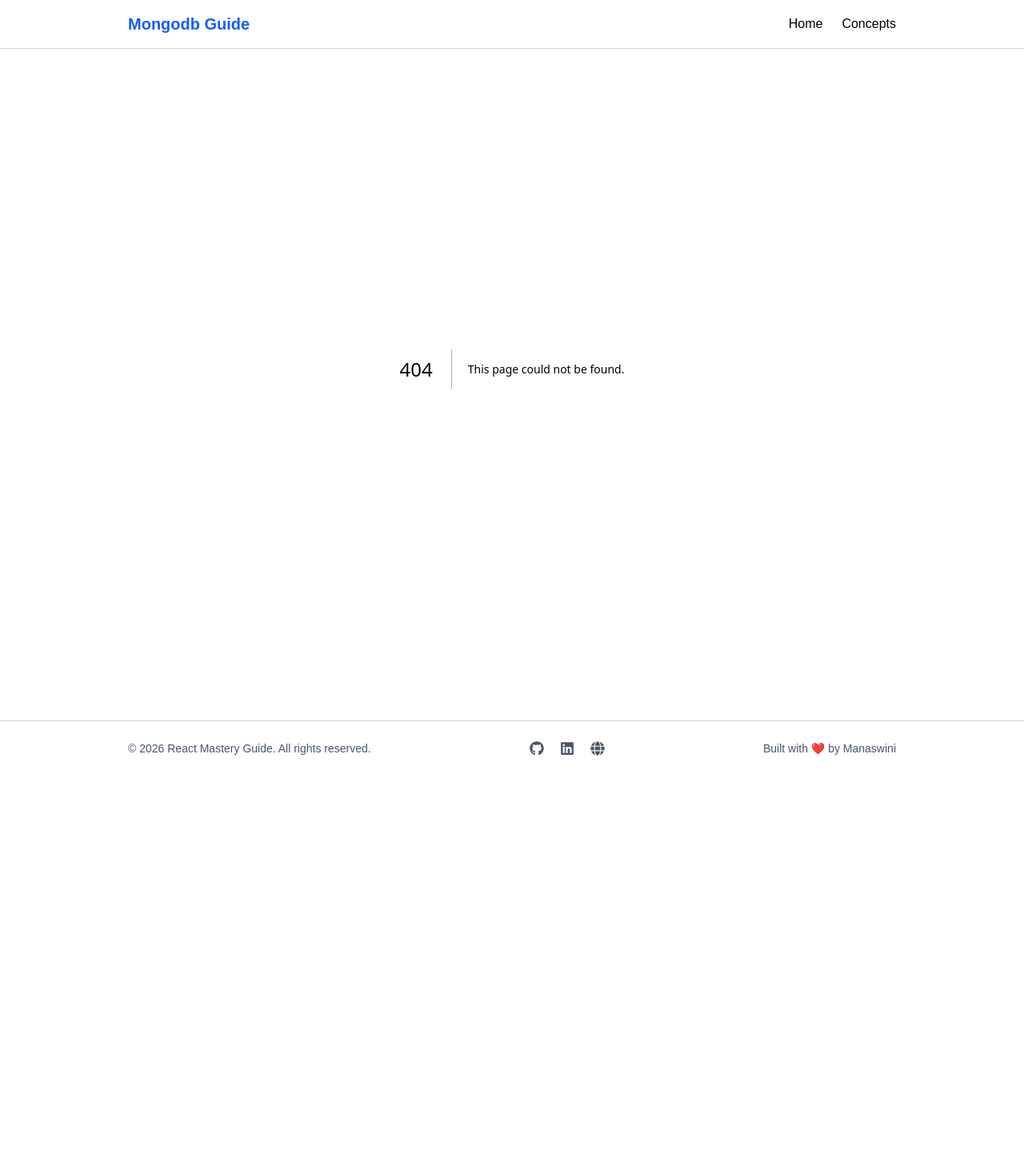
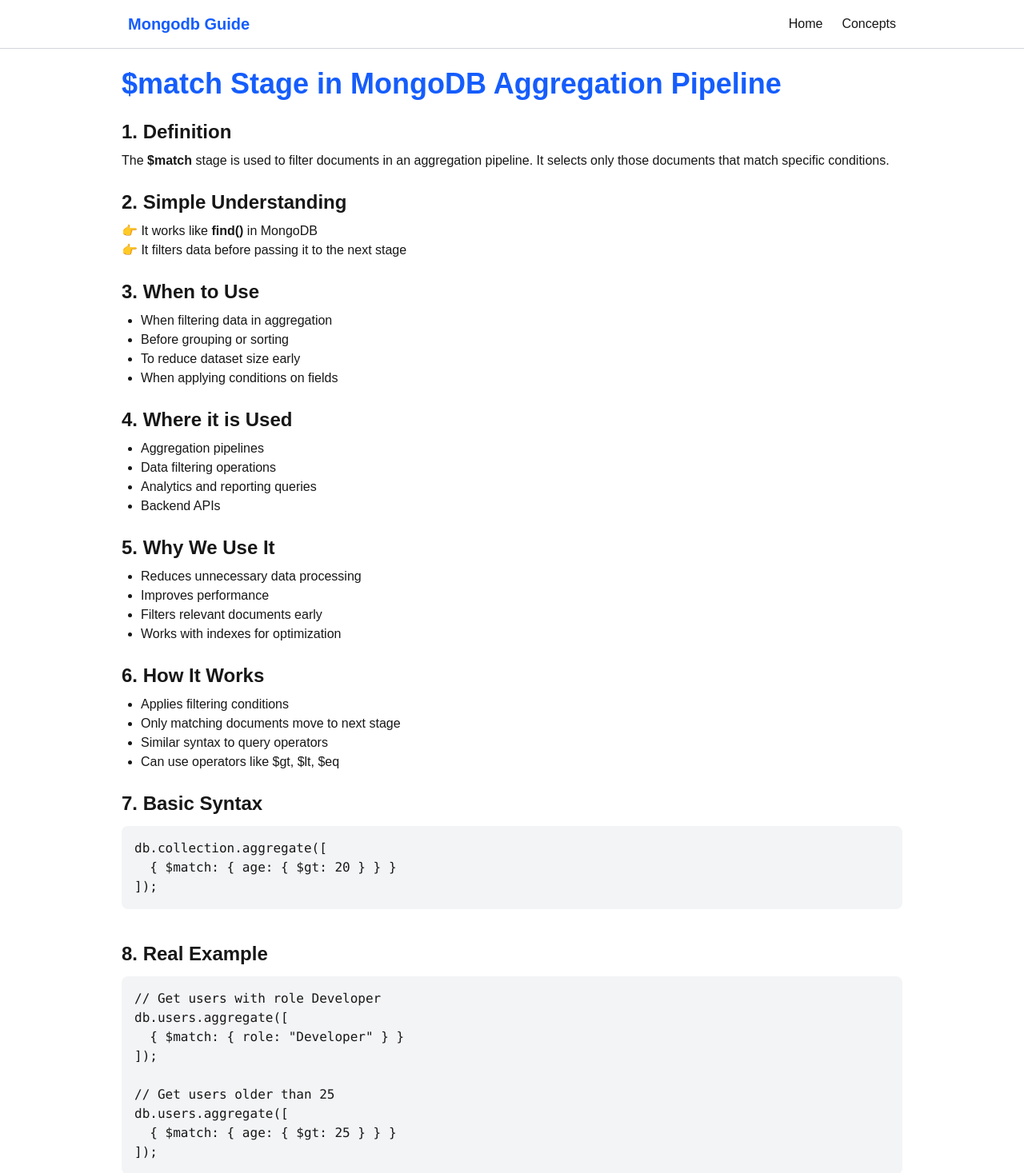
Before and after one commit to Monisasmal/MongoDB-Concept, a Next.js app: page /concepts/MatchStageMongoDB in a window 1280 px wide. Before the commit this address had no page. Shown: the top 1467 px of the page at 80% size. Before the commit the page ends 970 px from the top, so only its background shows below. Built offline with nearby package versions, Linux system fonts and the light colour scheme.

Commit message:
update concept

```diff
--- /dev/null
+++ b/src/app/concepts/MatchStageMongoDB/page.tsx
@@ -0,0 +1,145 @@
+export default function MatchStageMongoDB() {
+  return (
+    <div className="max-w-5xl mx-auto p-6">
+
+      <h1 className="text-4xl font-bold text-blue-600 mb-6">
+        $match Stage in MongoDB Aggregation Pipeline
+      </h1>
+
+      {/* Definition */}
+      <section className="mb-6">
+        <h2 className="text-2xl font-semibold mb-2">1. Definition</h2>
+        <p>
+          The <strong>$match</strong> stage is used to filter documents in an
+          aggregation pipeline. It selects only those documents that match
+          specific conditions.
+        </p>
+      </section>
+
+      {/* Simple Understanding */}
+      <section className="mb-6">
+        <h2 className="text-2xl font-semibold mb-2">2. Simple Understanding</h2>
+        <p>
+          👉 It works like <strong>find()</strong> in MongoDB
+          <br />
+          👉 It filters data before passing it to the next stage
+        </p>
+      </section>
+
+      {/* When */}
+      <section className="mb-6">
+        <h2 className="text-2xl font-semibold mb-2">3. When to Use</h2>
+        <ul className="list-disc ml-6">
+          <li>When filtering data in aggregation</li>
+          <li>Before grouping or sorting</li>
+          <li>To reduce dataset size early</li>
+          <li>When applying conditions on fields</li>
+        </ul>
+      </section>
+
+      {/* Where */}
+      <section className="mb-6">
+        <h2 className="text-2xl font-semibold mb-2">4. Where it is Used</h2>
+        <ul className="list-disc ml-6">
+          <li>Aggregation pipelines</li>
+          <li>Data filtering operations</li>
+          <li>Analytics and reporting queries</li>
+          <li>Backend APIs</li>
+        </ul>
+      </section>
+
+      {/* Why */}
+      <section className="mb-6">
+        <h2 className="text-2xl font-semibold mb-2">5. Why We Use It</h2>
+        <ul className="list-disc ml-6">
+          <li>Reduces unnecessary data processing</li>
+          <li>Improves performance</li>
+          <li>Filters relevant documents early</li>
+          <li>Works with indexes for optimization</li>
+        </ul>
+      </section>
+
+      {/* How */}
+      <section className="mb-6">
+        <h2 className="text-2xl font-semibold mb-2">6. How It Works</h2>
+        <ul className="list-disc ml-6">
+          <li>Applies filtering conditions</li>
+          <li>Only matching documents move to next stage</li>
+          <li>Similar syntax to query operators</li>
+          <li>Can use operators like $gt, $lt, $eq</li>
+        </ul>
+      </section>
+
+      {/* Syntax */}
+      <section className="mb-10">
+        <h2 className="text-2xl font-semibold mb-3">7. Basic Syntax</h2>
+
+        <pre className="bg-gray-100 p-4 rounded-lg overflow-x-auto">
+{`db.collection.aggregate([
+  { $match: { age: { $gt: 20 } } }
+]);`}
+        </pre>
+      </section>
+
+      {/* Real Example */}
+      <section className="mb-10">
+        <h2 className="text-2xl font-semibold mb-3">8. Real Example</h2>
+
+        <pre className="bg-gray-100 p-4 rounded-lg overflow-x-auto">
+{`// Get users with role Developer
+db.users.aggregate([
+  { $match: { role: "Developer" } }
+]);
+
+// Get users older than 25
+db.users.aggregate([
+  { $match: { age: { $gt: 25 } } }
+]);`}
+        </pre>
+      </section>
+
+      {/* Explanation */}
+      <section className="mb-6">
+        <h2 className="text-2xl font-semibold mb-2">9. Explanation</h2>
+        <ul className="list-disc ml-6">
+          <li>$match filters documents</li>
+          <li>Works like find() query</li>
+          <li>Reduces data early in pipeline</li>
+          <li>Improves overall pipeline performance</li>
+        </ul>
+      </section>
+
+      {/* Advantages */}
+      <section className="mb-6">
+        <h2 className="text-2xl font-semibold mb-2">10. Advantages</h2>
+        <ul className="list-disc ml-6">
+          <li>Fast filtering</li>
+          <li>Works with indexes</li>
+          <li>Improves pipeline efficiency</li>
+          <li>Easy to use</li>
+        </ul>
+      </section>
+
+      {/* Disadvantages */}
+      <section className="mb-6">
+        <h2 className="text-2xl font-semibold mb-2">11. Disadvantages</h2>
+        <ul className="list-disc ml-6">
+          <li>Must be placed correctly for best performance</li>
+          <li>Complex conditions can be harder to write</li>
+        </ul>
+      </section>
+
+      {/* Interview Points */}
+      <section>
+        <h2 className="text-2xl font-semibold mb-3">Interview Points</h2>
+        <ul className="list-disc pl-6 text-gray-700 space-y-2">
+          <li>$match = filter stage</li>
+          <li>Similar to find()</li>
+          <li>Place early in pipeline for performance</li>
+          <li>Works with indexes</li>
+        </ul>
+      </section>
+
+    </div>
+  );
+}
--- a/src/app/concepts/page.tsx
+++ b/src/app/concepts/page.tsx
@@ -18,6 +18,7 @@
      {name: "Types of Indexes in MongoDB?", path:"/concepts/TypesOfIndexesMongoDB"},
      {name: "When NOT to Use Indexing in MongoDB?", path:"/concepts/NotToUseIndexing"},
      {name: "What is Aggregation Pipeline in MongoDB?", path:"/concepts/AggregationPipelineMongoDB"},
+     {name: "$match Stage in MongoDB Aggregation Pipeline?", path:"/concepts/MatchStageMongoDB"},
 ];
 
 
```
Also changed, not shown: src/app/concepts/GroupStageMongoDB/page.tsx (added).
